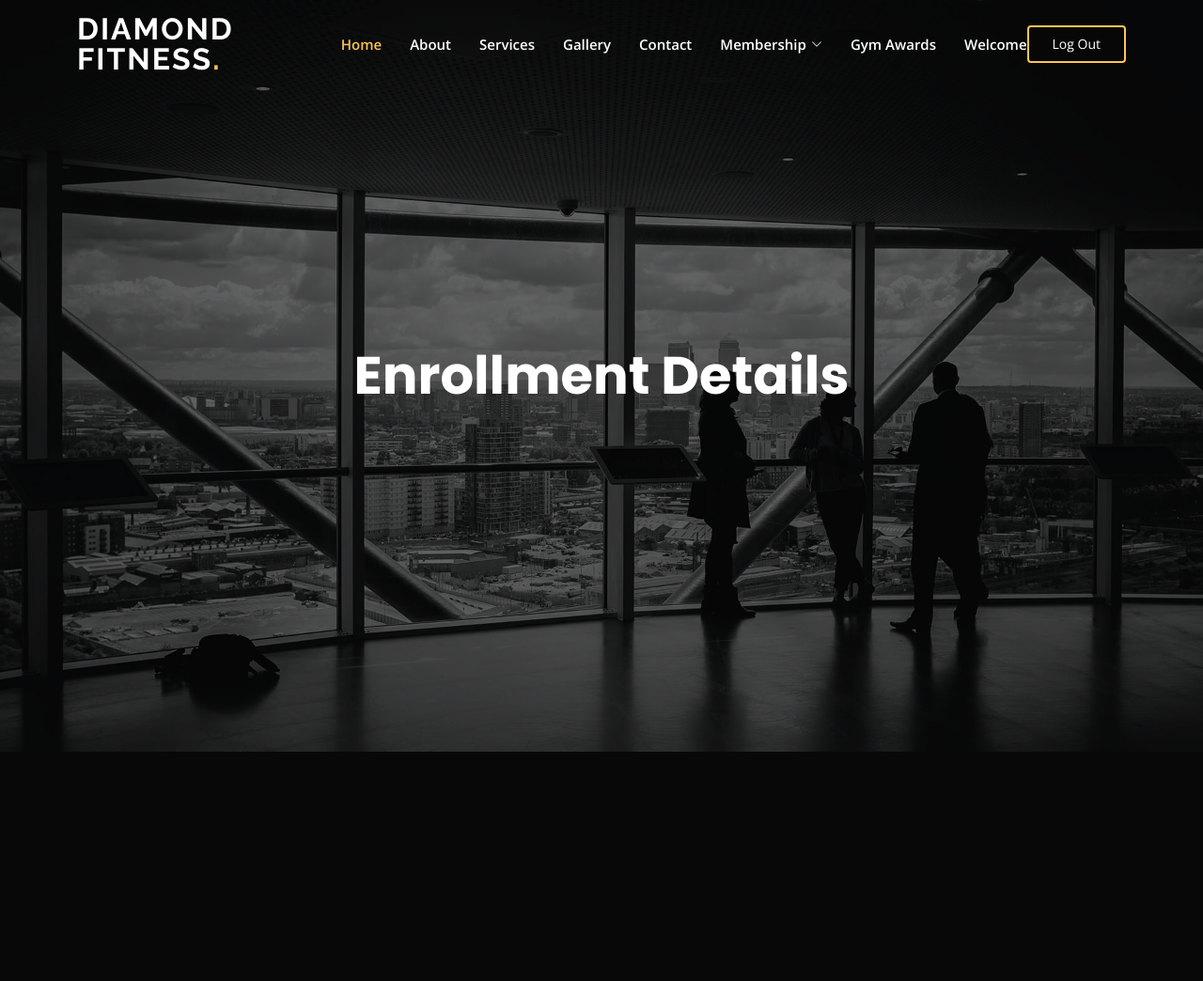
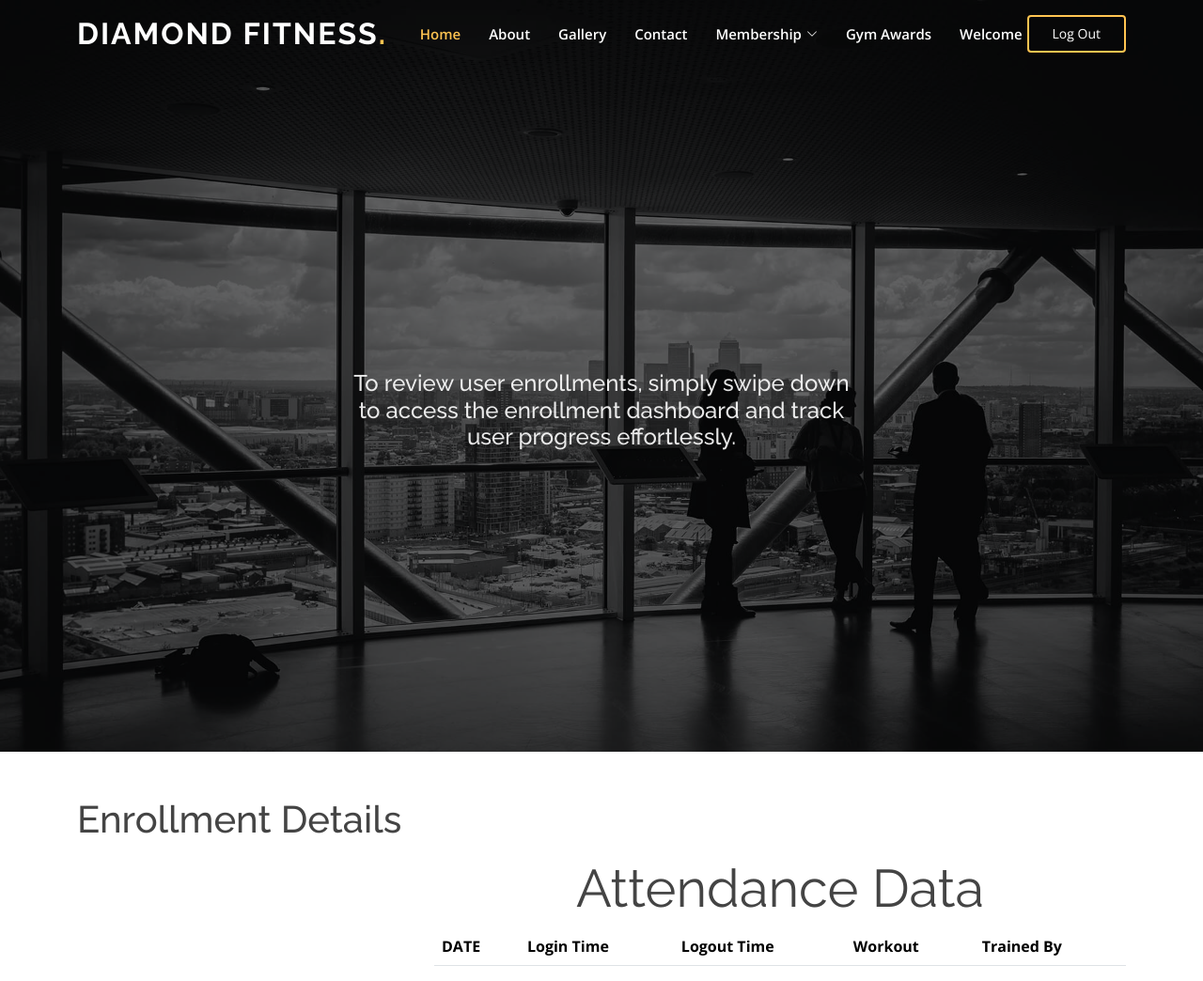
Before and after one commit to Shubham6914/GymFitness, a Django app: page /profile/ in a window 1280 px wide. Shown: the whole page at 94% size. Before the commit the page ends 800 px from the top, so only its background shows below. Run offline with Django 5.2, Linux system fonts and the light colour scheme; a user stored in the database is signed in; data comes from the database, SQL or seed files in the repository; both versions use the stored data as it was after the commit; lists and menus that the app fills with data are empty; some libraries are stand-ins or nearby versions.

Commit message:
user profile and attendance functionality

```diff
--- a/DiamondGym/settings.py
+++ b/DiamondGym/settings.py
@@ -122,6 +122,11 @@
 STATICFILES_DIRS =[
     os.path.join(BASE_DIR, 'static')
 ]
+
+# media file configuration
+MEDIA_URL = '/media/'
+
+MEDIA_ROOT = os.path.join(BASE_DIR, 'media')
 # Default primary key field type
 # https://docs.djangoproject.com/en/5.0/ref/settings/#default-auto-field
 
--- a/DiamondGym/urls.py
+++ b/DiamondGym/urls.py
@@ -16,8 +16,9 @@
 """
 from django.contrib import admin
 from django.urls import path,include
-
+from django.conf import settings
+from django.conf.urls.static import static
 urlpatterns = [
     path('admin/', admin.site.urls),
     path('', include("authapp.urls")),
-]
+]+ static(settings.MEDIA_URL, document_root=settings.MEDIA_ROOT)
--- a/authapp/urls.py
+++ b/authapp/urls.py
@@ -1,7 +1,5 @@
 from django.urls import path,include
 from authapp import views
-from django.conf import settings
-from django.conf.urls.static import static
 urlpatterns = [
   path('',views.Home, name="home"),
   path('signup/', views.Signup, name='signup'),
@@ -10,4 +8,7 @@
   path('contact/', views.Contact, name='contact'),
   path('enroll/', views.Enroll, name='enroll'),
   path('profile/', view=views.View_Profile, name='profile'),
-]+ static(settings.STATIC_URL, document_root=settings.STATIC_ROOT)
+  path('gallery/', view=views.gallery, name='gallery'),
+  path('attendance/', view=views.User_Attendance, name='attendance'),
+  path('about/', view=views.About, name='about'),
+]
--- a/authapp/views.py
+++ b/authapp/views.py
@@ -6,7 +6,7 @@
 # iam using django built in authentication User model that's why here i have import these inbuilt functionality
 # of authenticate function, login and logout
 from django.contrib.auth import authenticate,login,logout
-from authapp.models import contact,MembershipPlan,Trainer,Enrollment
+from authapp.models import contact,MembershipPlan,Trainer,Enrollment,Gallery,Attendance
 # Create your views here.
 
 def Home(request):
@@ -20,9 +20,11 @@
    else:
       user_email = request.user
       print(user_email)
-      posts = Enrollment.objects.filter(email=user_email)
+      posts = Enrollment.objects.filter(email=user_email) #filtering current user  for enroll
+      attendance = Attendance.objects.filter(email_address=user_email) # filtering current user for attendance
       context={
          "posts":posts,
+         "attendance" : attendance,
       }
       print(posts)
    return render(request, "profile.html",context)
@@ -129,3 +131,39 @@
          return redirect("enroll")
       # Render the enroll page with context data
    return render(request=request, template_name="enroll.html",context=context)
+
+def gallery(request):
+   posts = Gallery.objects.all()
+   context = {"posts":posts}
+   return render(request, "gallery.html",context)
+
+
+def User_Attendance(request):
+   if not request.user.is_authenticated:
+      messages.warning(request, "Please Login and Try Again")
+      return redirect('login')
+   # If the user is authenticated, proceed with enrollment logic
+   else:
+      SelectTrainer = Trainer.objects.all()
+      # username = request.user
+      # print(username)
+      context = {
+         "SelectTrainer" : SelectTrainer,
+      }
+      if request.method == "POST":
+         username = request.POST.get('email')
+         select_workout = request.POST.get('workout')
+         login = request.POST.get('loginTime')
+         logout = request.POST.get('logoutTime')
+         trained_by = request.POST.get('select_trainer')
+         query = Attendance(email_address=username,login=login,logout=logout,select_workout=select_workout,trained_by=trained_by)
+         query.save()
+         messages.info(request, "Attendance applied successfully..!")
+         return redirect("attendance")
+   return render(request , "attendance.html",context)
+
+
+
+
+def About(request):
+   return render(request, "about.html")
--- a/templates/base.html
+++ b/templates/base.html
@@ -44,14 +44,13 @@
       <nav id="navbar" class="navbar order-last order-lg-0">
         <ul>
           <li><a class="nav-link scrollto active" href="/">Home</a></li>
-          <li><a class="nav-link scrollto" href="about">About</a></li>
-          <li><a class="nav-link scrollto" href="services">Services</a></li>
-          <li><a class="nav-link scrollto " href="gallery">Gallery</a></li>
+          <li><a class="nav-link scrollto" href="{% url "about" %}">About</a></li>
+          <li><a class="nav-link scrollto " href="{% url "gallery" %}">Gallery</a></li>
           <li><a class="nav-link scrollto" href="{% url "contact" %}">Contact</a></li>
           <li class="dropdown"><a href="#"><span>Membership</span> <i class="bi bi-chevron-down"></i></a>
             <ul>
               <li><a href="{% url "enroll" %}">Enroll</a></li>
-              <li><a href="#">Workouts</a></li>
+              <li><a href="{% url "attendance" %}">Attendance</a></li>
               <li><a href="{% url "profile" %}">View Profile</a></li>
             </ul>
           </li>
--- a/templates/profile.html
+++ b/templates/profile.html
@@ -4,12 +4,23 @@
 Your Profile
 {% endblock title %}
 
-{% block head  %}
-<h1> Enrollment Details </h1>
+{% block head %}
+<center>
+   <p class="text-center text-dark">
+     <h2>To review user enrollments, simply swipe down to access the enrollment dashboard and track user progress effortlessly.</h2>
+   </p>
+ </center>
+
+
+{% endblock head %}
+
+
+{% block body  %}
+{% comment %} <h1> Enrollment Details </h1> {% endcomment %}
 <div class="container">
+   <h1 class="mt-5"> Enrollment Details </h1>
    <div class="row">
-      <div class="col-md-3"> </div>
-      <div class="col-md-6">
+      <div class="col-md-4 mt-3">
          {% for message in messages %}
             <div class="alert alert-{{message.tags}} alert-dismissible fade show" role="alert">
                <strong></strong>{{message}}
@@ -18,23 +29,47 @@
          {% endfor %}
          <!--write your form or anything you want to write -->
          {% for post in posts  %}
-         <ul class="list-group">
-            <li class="list-group-item bg-dark text-white "><h5>Name : {{post.fullName}} </h5></li>
-            <li class="list-group-item bg-dark text-white "><h5>Email: {{post.email}} </h5></li>
-            <li class="list-group-item bg-dark text-white "><h5>Gender : {{post.gender}} </h5></li>
-            <li class="list-group-item bg-dark text-white "><h5>Phone Number : {{post.phonenumber}} </h5></li>
-            <li class="list-group-item bg-dark text-white "><h5>DOB : {{post.DOB}} </h5></li>
-            <li class="list-group-item bg-dark text-white "><h5>Membership Plan : {{post.select_mebership_plan}} </h5></li>
-            <li class="list-group-item bg-dark text-white "><h5>Trainer : {{post.select_trainer}} </h5></li>
-            <li class="list-group-item bg-dark text-white "><h5>Reference : {{post.reference}} </h5></li>
-            <li class="list-group-item bg-dark text-white "><h5>Payment Status : {{post.paymentStatus}} </h5></li>
-            <li class="list-group-item bg-dark text-white "><h5>Price : {{post.price}} </h5></li>
-            <li class="list-group-item bg-dark text-white "><h5>Due Date : {{post.due_date}} </h5></li>
-            <li class="list-group-item bg-dark text-white "><h5>Joining date : {{post.time_stamp}} </h5></li>
-         </ul>
+            <ul class="list-group">
+               <li class="list-group-item bg-light text-dark "><h5>Name : {{post.fullName}} </h5></li>
+               <li class="list-group-item bg-light text-dark "><h5>Email: {{post.email}} </h5></li>
+               <li class="list-group-item bg-light text-dark "><h5>Gender : {{post.gender}} </h5></li>
+               <li class="list-group-item bg-light text-dark "><h5>Phone Number : {{post.phonenumber}} </h5></li>
+               <li class="list-group-item bg-light text-dark "><h5>DOB : {{post.DOB}} </h5></li>
+               <li class="list-group-item bg-light text-dark "><h5>Membership Plan : {{post.select_mebership_plan}} </h5></li>
+               <li class="list-group-item bg-light text-dark "><h5>Trainer : {{post.select_trainer}} </h5></li>
+               <li class="list-group-item bg-light text-dark "><h5>Reference : {{post.reference}} </h5></li>
+               <li class="list-group-item bg-light text-dark "><h5>Payment Status : {{post.paymentStatus}} </h5></li>
+               <li class="list-group-item bg-light text-dark "><h5>Price : {{post.price}} </h5></li>
+               <li class="list-group-item bg-light text-dark "><h5>Due Date : {{post.due_date}} </h5></li>
+               <li class="list-group-item bg-light text-dark "><h5>Joining date : {{post.time_stamp}} </h5></li>
+            </ul>
          {% endfor %}
       </div>
-      <div class="col-md-3"></div>
+      <div class="col-md-8">
+         <div><center><h2 class="display-4 mt-2"><b>Attendance Data </b></h2></center></dv>
+            <table class="table">
+               <thead class="thead-warning">
+                 <tr>
+                   <th scope="col">DATE</th>
+                   <th scope="col">Login Time</th>
+                   <th scope="col">Logout Time</th>
+                   <th scope="col">Workout</th>
+                   <th scope="col">Trained By</th>
+                 </tr>
+               </thead>
+               <tbody>
+                  {% for attend in attendance %}
+                     <tr>
+                        <td>{{attend.select_date}}</td>
+                        <td>{{attend.login}}</td>
+                        <td>{{attend.logout}}</td>
+                        <td>{{attend.select_workout}}</td>
+                        <td>{{attend.trained_by}}</td>
+                     </tr>
+                  {% endfor %}
+               </tbody>
+            </table>
+      </div>
    </div>
 </div>
-{% endblock head  %}
+{% endblock body  %}
```
Also changed, not shown: authapp/admin.py (+14 -1 lines), authapp/models.py (+21 -0 lines), templates/about.html (added, +33 -0 lines), templates/attendance.html (added, +59 -0 lines), templates/gallery.html (added, +39 -0 lines), templates/index.html (+3 -4 lines), authapp/migrations/0004_gallery.py (added), authapp/migrations/0005_attendance.py (added), authapp/migrations/0006_rename_email_attendance_email_address.py (added), db.sqlite3, 1 other file.
